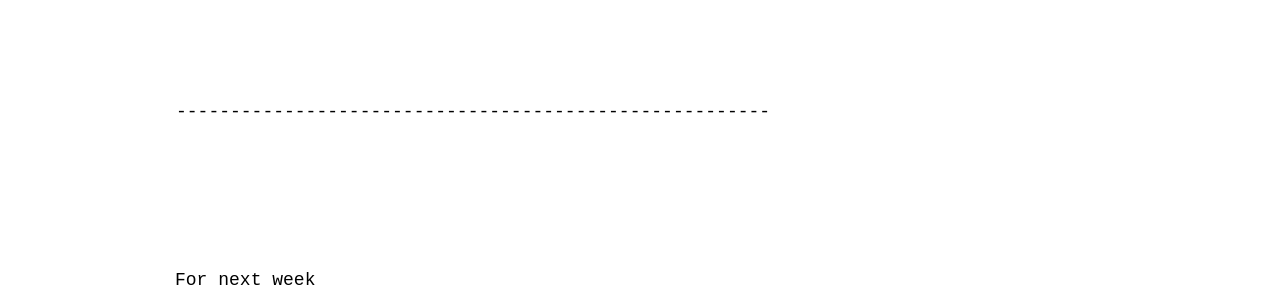
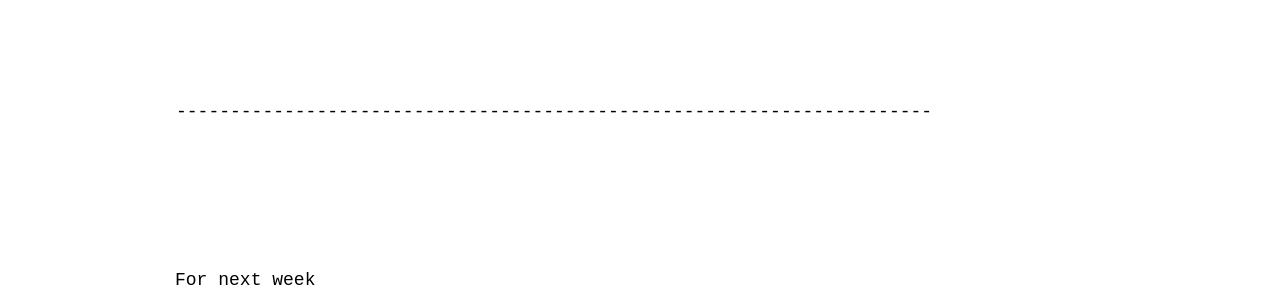
Before and after one commit to core-interaction/core-interaction.github.io, a Jekyll site: the page built from week/1.md, in a window 1280 px wide and 900 px high, scrolled down 1810 px. Shown: the part 150-450 px from the top of the window. Built offline with Jekyll 4.4.1, drawn with Linux system fonts in a browser that asks for light colours.

Commit message:
Cap `hr` with `p`.

```diff
--- a/assets/styles/_markdown.scss
+++ b/assets/styles/_markdown.scss
@@ -12,7 +12,7 @@
 
 	h1 { display: none } // So we don’t forget.
 
-	p { max-width: 70ch }
+	p, hr { max-width: 70ch }
 
 	a {
 		@extend %link--text;
@@ -36,10 +36,8 @@
 
 	// Dividers.
 	hr {
-		height:  var(--typography--cap);
-		overflow:      hidden;
-
-		@include breakpoint(568) { grid-column: 1 / span 2 }
+		height:   var(--typography--cap);
+		overflow: hidden;
 
 		&:after {
 			content:       '--------------------------------------------------------------------------------';
```
